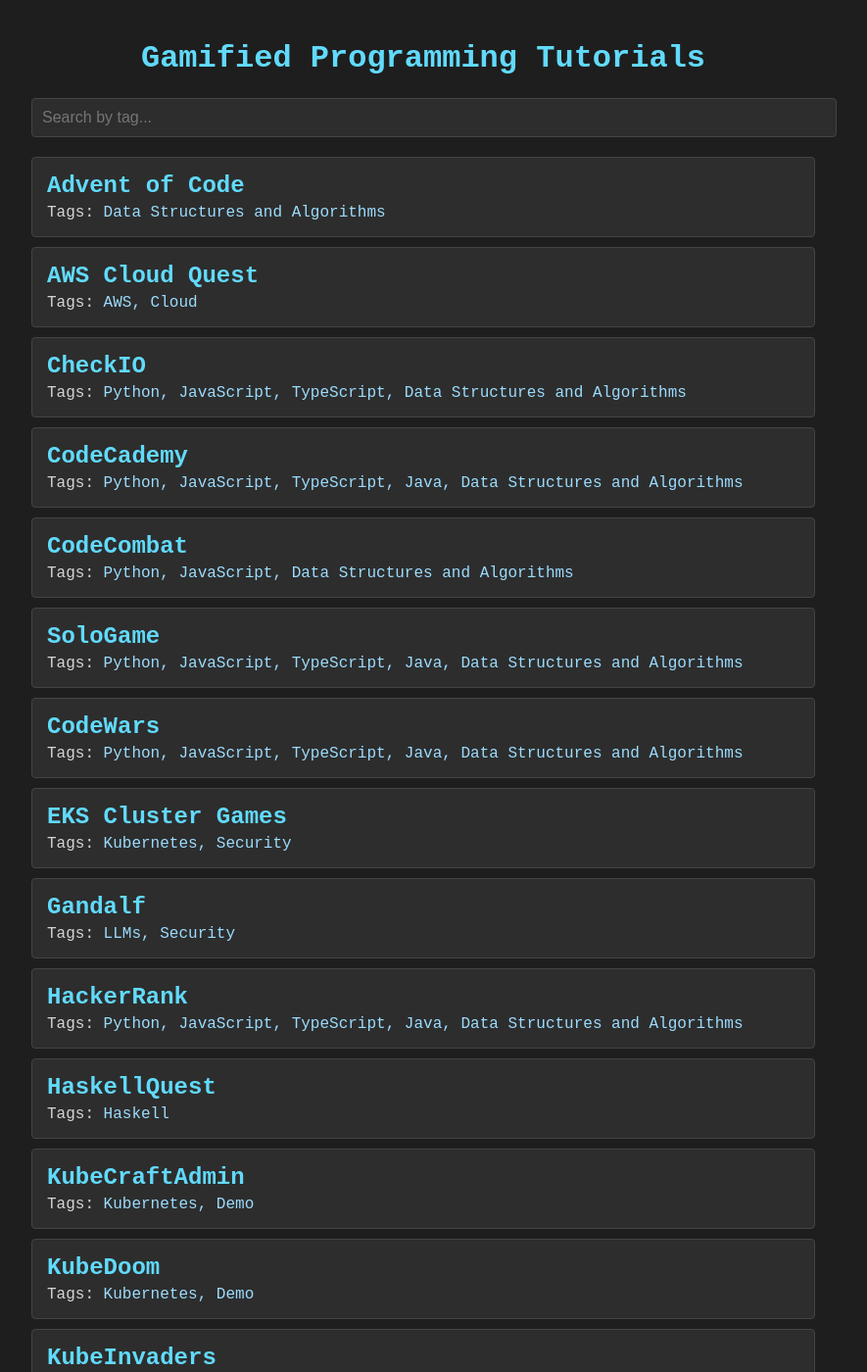
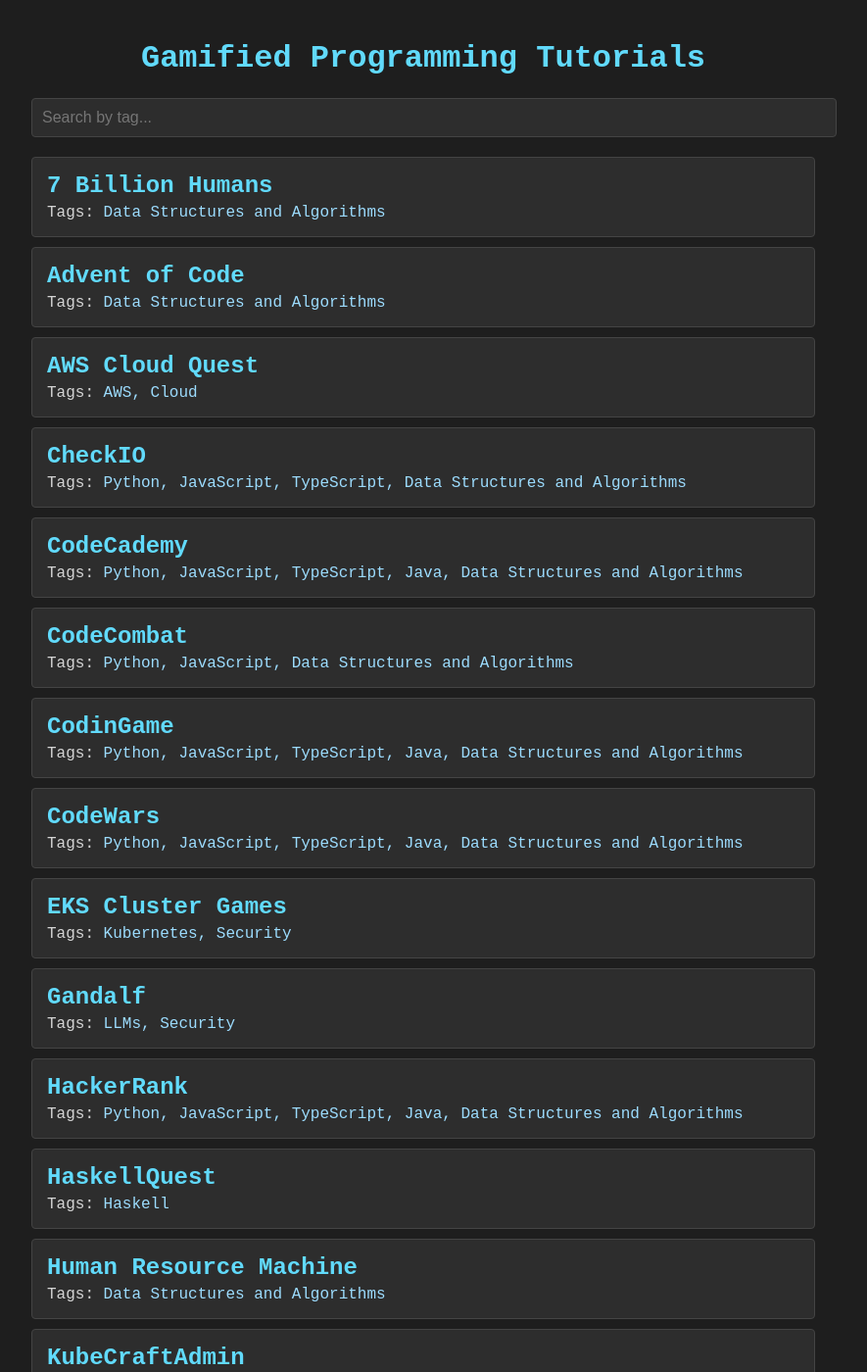
Before and after one commit to zoli90/GamifiedProgramming, a Jekyll site: the page built from index.html, in a window 1280 px wide and 1400 px high. Shown: the whole window at 98% size, without its empty margins (208-1093 px from the left). Built offline with Jekyll 4.4.1, drawn with Linux system fonts in a browser that asks for light colours.

Commit message:
New titles

```diff
--- a/_data/tutorials.yml
+++ b/_data/tutorials.yml
@@ -1,3 +1,6 @@
+- name: "7 Billion Humans"
+  url: "https://store.steampowered.com/app/792100/7_Billion_Humans"
+  tags: ["Data Structures and Algorithms"]
 - name: "Advent of Code"
   url: "https://adventofcode.com/"
   tags: ["Data Structures and Algorithms"]
@@ -13,7 +16,7 @@
 - name: "CodeCombat"
   url: "https://www.codecombat.com/"
   tags: ["Python", "JavaScript", "Data Structures and Algorithms"]
-- name: "SoloGame"
+- name: "CodinGame"
   url: "https://codingame.com/"
   tags: ["Python", "JavaScript", "TypeScript", "Java", "Data Structures and Algorithms"]
 - name: "CodeWars"
@@ -31,6 +34,9 @@
 - name: "HaskellQuest"
   url: "https://github.com/roger-uw/HaskellQuest"
   tags: ["Haskell"]
+- name: "Human Resource Machine"
+  url: "https://store.steampowered.com/app/375820/Human_Resource_Machine"
+  tags: ["Data Structures and Algorithms"]
 - name: "KubeCraftAdmin"
   url: "https://github.com/erjadi/kubecraftadmin"
   tags: ["Kubernetes", "Demo"]
```
